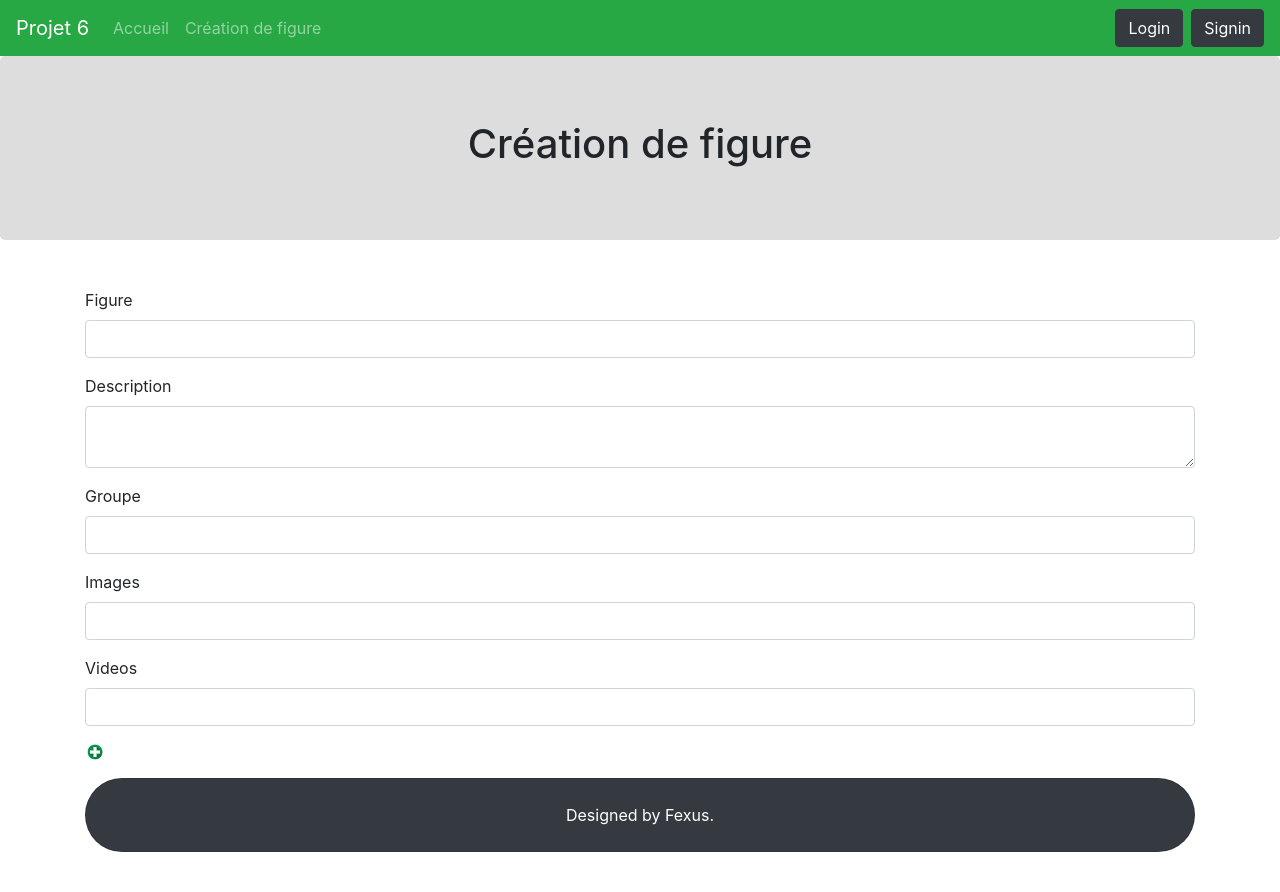
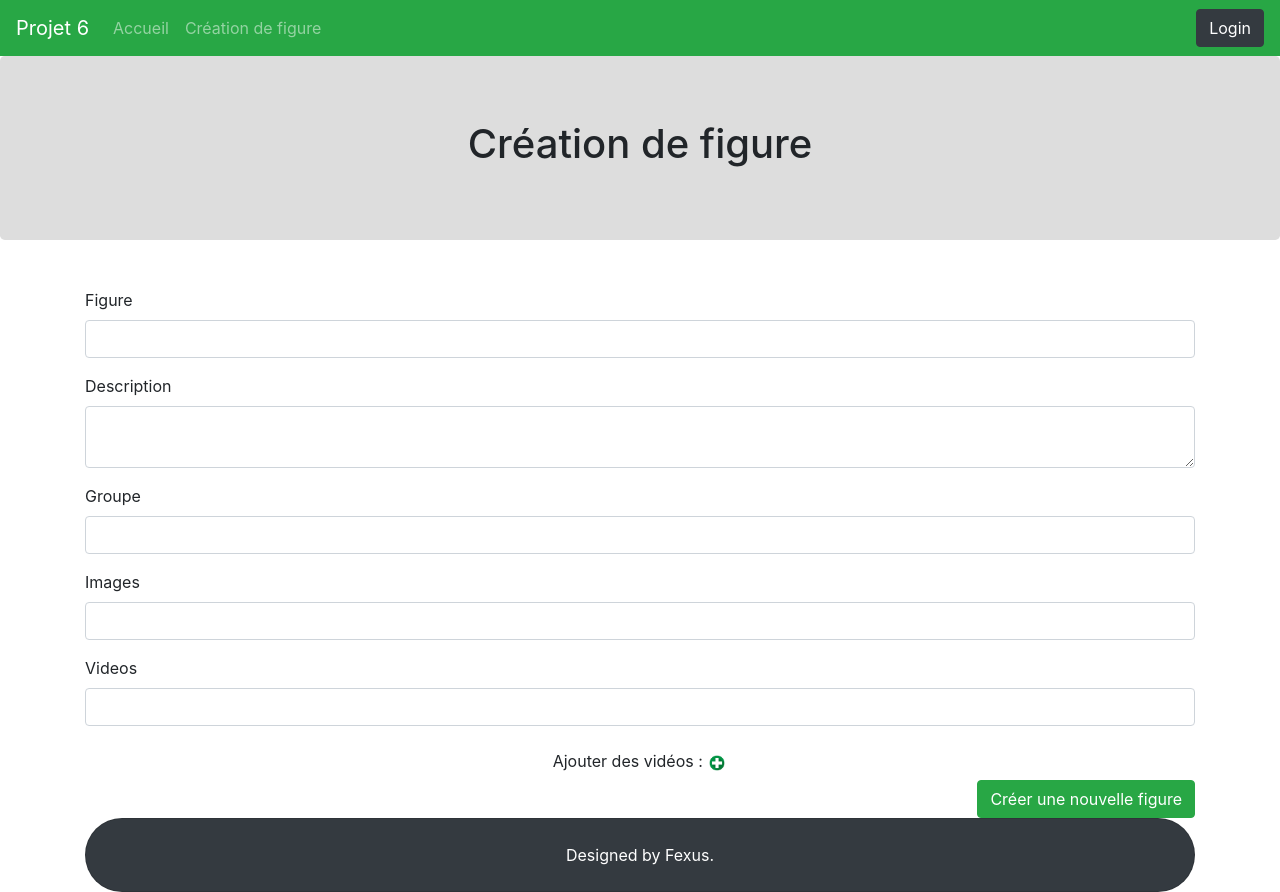
Before and after one commit to FexusZ/Snowtricks, a Symfony app: template templates/pages/figures/create.html.twig in a window 1280 px wide. Before the commit the page ends 852 px from the top, so only its background shows below. Run offline with Twig, Linux system fonts and the light colour scheme; the template is opened without the code that fills it, so the values that code supplies are empty; form fields are guessed from the names that the template uses; some libraries are stand-ins or nearby versions.

Commit message:
Modification de FigureType et ImageType

```diff
--- a/public/css/projet6.css
+++ b/public/css/projet6.css
@@ -4,7 +4,6 @@
 
 .plus{
     width: 20px;
-    margin-bottom: 1rem;
 }
 
 .video>.form-group{
@@ -176,3 +175,7 @@ body {
     border-radius: 0.25rem;
     padding:5px;
 }
+
+$custom-file-text: (
+fr: "Parcourir",
+);
--- a/src/Form/ImageType.php
+++ b/src/Form/ImageType.php
@@ -15,7 +15,8 @@ class ImageType extends AbstractType
         $builder
             ->add('image', FileType::class, [
                 'multiple' => true,
-                'label' => ' '
+                'label' => false,
+                'attr' => ["lang" => "fr"]
             ])
         ;
     }
--- a/templates/base.html.twig
+++ b/templates/base.html.twig
@@ -29,9 +29,6 @@
         <div>
             <a class="btn btn-dark" href="{{ path('app.login') }}">Login</a>
         </div>
-        <div class="ml-2">
-            <a class="btn btn-dark" href="{{ path('app.login') }}">Signin</a>
-        </div>
     </div>
     </nav>
     {% block body %}    {% endblock %}
--- a/templates/pages/figures/create.html.twig
+++ b/templates/pages/figures/create.html.twig
@@ -11,11 +11,17 @@
         {{ form_row(form.images) }}
         <div class="video">
             {{ form_row(form.videos) }}
-            <img src="{{ asset('uploads') }}/plus.png" class="plus">
+            <div class="text-center">
+                <legend class="col-form-label">Ajouter des vidéos : <img src="{{ asset("uploads") }}/plus.png" class="plus"></legend>
+            </div>
         </div>
 
+        <div class="text-right">
+            <input type="submit" class="btn btn-success" value="Créer une nouvelle figure">
+        </div>
         {{ form_end(form) }}
     </div>
+
     <script type="text/javascript">
         $(function ()
         {
```
Also changed, not shown: src/Controller/FigureController.php (+11 -37 lines), src/Form/FigureType.php (+4 -3 lines), templates/pages/figures/show.html.twig (+9 -8 lines), public/uploads/1269d449a81eca0bda0281136b40c403.jpeg (added), public/uploads/72502cd4f04281e95320cb6269196bd9.jpeg (added), public/uploads/781dd2f0c08b274717e04af2b6a51bf9.jpeg (added), public/uploads/8c315f7c9c8d34007331f377f22ab0a3.jpeg (added), public/uploads/df0d6a96ff2b3937e567068af8abb2f8.jpeg (added), 1 other file.
